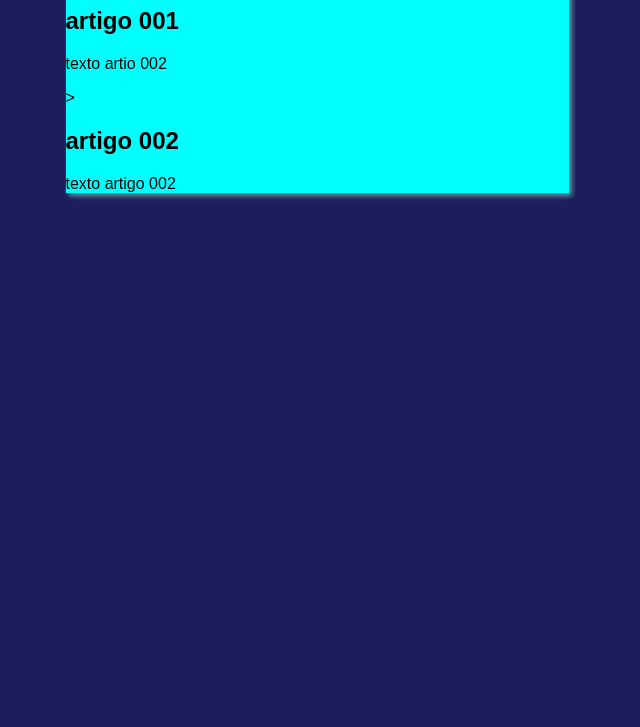
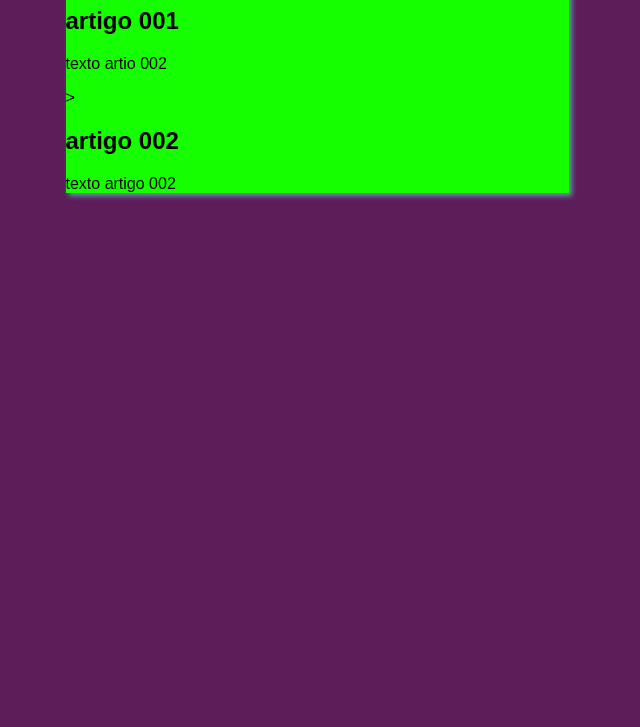
Before and after one commit to Brunnomar/projeto-site-2, a plain HTML site: page index.html in a window 1280 px wide. Shown: the part 73-800 px from the top of the page, without its empty margins (323-963 px from the left). Drawn offline with Linux system fonts and the light colour scheme.

Commit message:
Update style.css

```diff
--- a/estilos/style.css
+++ b/estilos/style.css
@@ -4,11 +4,11 @@
 }
 
 body {
-    background-color: rgb(29, 29, 92);
+    background-color: rgb(92, 29, 89);
 }
 
 main{
-    background-color: aqua;
+    background-color: rgb(21, 255, 0);
     width: 500px;
     margin: auto;
     padding-right: 3px;
```
